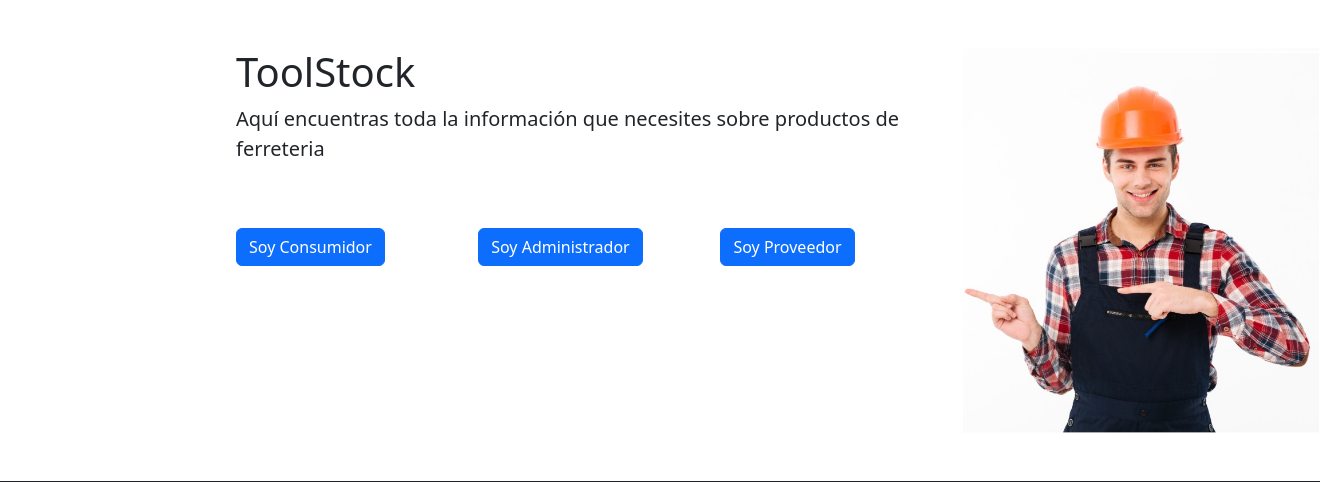
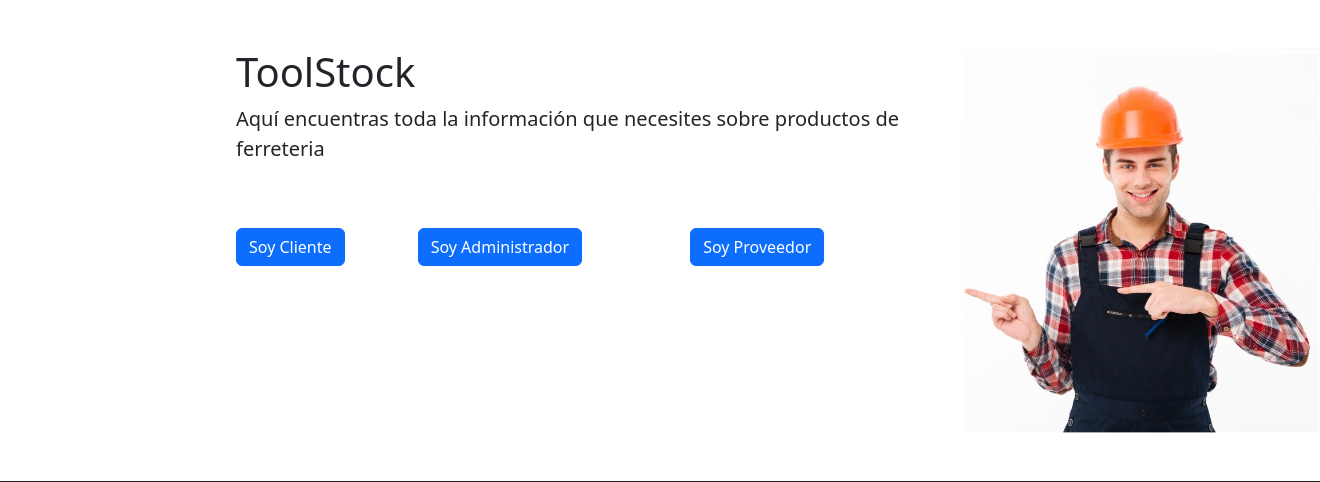
Before and after one commit to jariza24/ToolStock, a Django app: page / in a window 1320 px wide. Shown: the part 77-559 px from the top of the page. Run offline with Django 4.2, Linux system fonts and the light colour scheme.

Commit message:
Se modifica en el index el btn Consumidor por Cliente

```diff
--- a/core/toolstockapp/templates/home/index.html
+++ b/core/toolstockapp/templates/home/index.html
@@ -18,8 +18,8 @@ Página de Inicio
                     ferreteria</p>
 
                 <div class="row py-md-5">
-                    <div class="col">
-                        <a href="{% url 'grupos' %}" class="btn btn-primary ">Soy Consumidor</a>
+                    <div class="col-3">
+                        <a href="{% url 'grupos' %}" class="btn btn-primary ">Soy Cliente</a>
                     </div>
                     <div class="col">
                         <a href="{% url 'login' %}" class="btn btn-primary">Soy Administrador</a>
```
